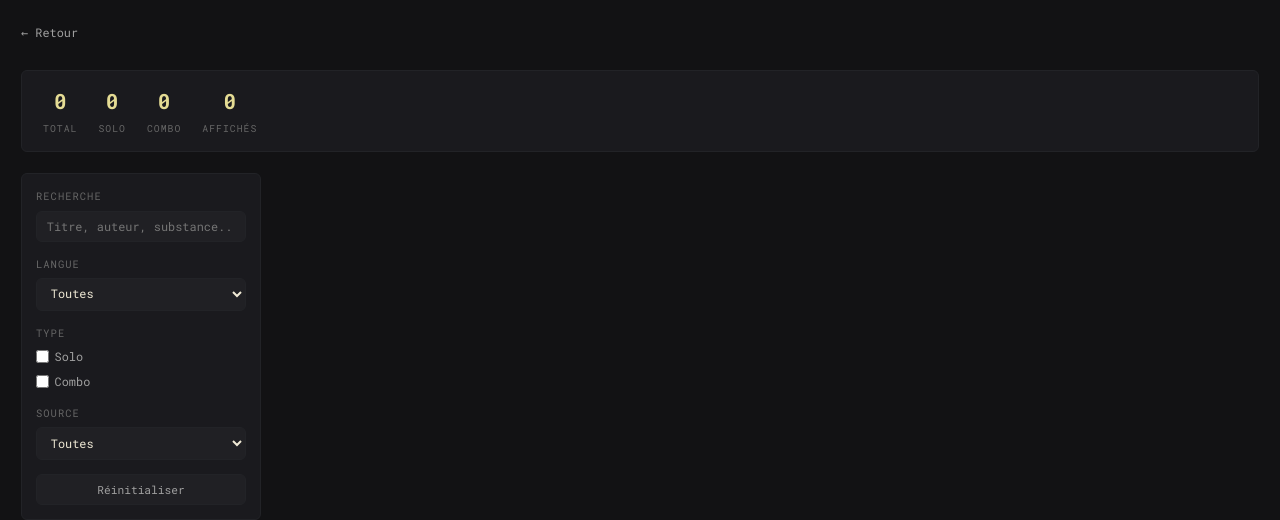
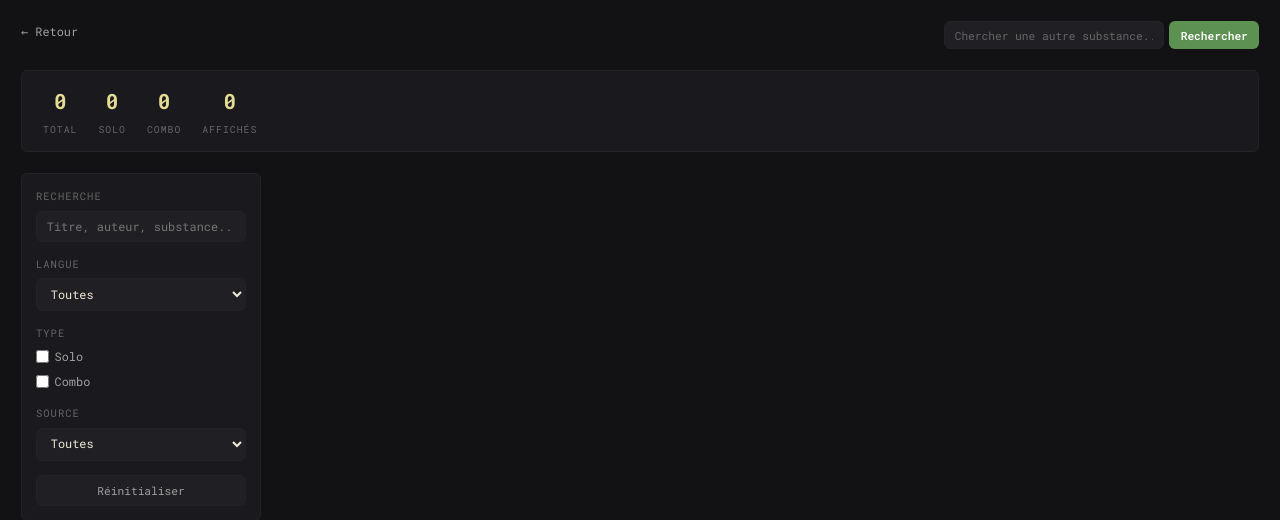
Before and after one commit to Dayti-0/TripReport-Webapp, a Flask app: template templates/substance.html in a window 1280 px wide. Shown: the top 520 px of the page. Run offline with Flask 3, Linux system fonts and the light colour scheme; the template is opened without the code that fills it, so the values that code supplies are empty; some libraries are stand-ins or nearby versions.

Commit message:
Add title translation, weight conversion to kg, incremental downloads, and multi-substance search
- Translate report titles (en→fr) and display translated titles in cards and report pages
- Convert body_weight from lbs to kg and translate gender to French
- Make get_cached_report_ids check actual files on disk for reliable incremental downloads
- Always trigger scraping on substance page visit to resume incomplete downloads
- Add search bar on substance page to navigate to other substances while downloading

https://claude.ai/code/session_01HMHsP2oTahpG4tbsBCRDDk

```diff
--- a/static/css/style.css
+++ b/static/css/style.css
@@ -236,6 +236,56 @@ a:hover {
     margin-bottom: 1.5rem;
 }
 
+.substance-header-top {
+    display: flex;
+    justify-content: space-between;
+    align-items: center;
+    margin-bottom: 0.5rem;
+}
+
+.substance-search-form {
+    display: flex;
+    gap: 0.4rem;
+}
+
+.substance-search-input {
+    padding: 0.4rem 0.7rem;
+    background: var(--bg-tertiary);
+    border: 1px solid var(--border);
+    border-radius: var(--radius);
+    color: var(--text-primary);
+    font-family: var(--font-mono);
+    font-size: 0.8rem;
+    outline: none;
+    width: 220px;
+    transition: border-color 0.2s;
+}
+
+.substance-search-input:focus {
+    border-color: var(--green);
+}
+
+.substance-search-input::placeholder {
+    color: var(--text-muted);
+}
+
+.substance-search-btn {
+    padding: 0.4rem 0.8rem;
+    background: var(--green);
+    border: none;
+    border-radius: var(--radius);
+    color: #fff;
+    font-family: var(--font-mono);
+    font-size: 0.8rem;
+    font-weight: 600;
+    cursor: pointer;
+    transition: background-color 0.2s;
+}
+
+.substance-search-btn:hover {
+    background: var(--green-dim);
+}
+
 .back-link {
     font-size: 0.85rem;
     color: var(--text-secondary);
@@ -440,6 +490,12 @@ a:hover {
     color: var(--beige);
     border-radius: 3px;
     border: 1px solid rgba(206, 145, 120, 0.25);
+}
+
+.card-weight {
+    font-size: 0.7rem;
+    color: var(--text-secondary);
+    margin-bottom: 0.4rem;
 }
 
 .card-footer {
@@ -694,6 +750,16 @@ a:hover {
         width: 100%;
     }
 
+    .substance-header-top {
+        flex-direction: column;
+        align-items: flex-start;
+        gap: 0.5rem;
+    }
+
+    .substance-search-input {
+        width: 160px;
+    }
+
     .substance-title {
         font-size: 1.5rem;
     }
--- a/static/js/main.js
+++ b/static/js/main.js
@@ -35,10 +35,10 @@
             updateStats();
         }
 
-        // If no cached reports or we want to check for new ones, start scraping
-        if (!CACHED_INDEX || !CACHED_INDEX.reports || CACHED_INDEX.reports.length === 0) {
-            startScraping();
-        }
+        // Always start scraping to check for new/missing reports.
+        // The backend skips already-cached reports and will quickly finish
+        // if everything is already downloaded.
+        startScraping();
 
         // Setup event listeners
         setupFilters();
@@ -182,12 +182,17 @@
             : '<span class="card-type-badge badge-solo">solo</span>';
 
         card.innerHTML =
-            '<div class="card-title">' + escapeHtml(report.title) + '</div>' +
+            '<div class="card-title">' + escapeHtml(report.title_translated || report.title) + '</div>' +
             '<div class="card-meta">' +
                 escapeHtml(report.author || "Anonyme") +
                 (report.date ? ' &middot; ' + escapeHtml(report.date) : '') +
             '</div>' +
             '<div class="card-substances">' + substancesHtml + '</div>' +
+            (report.body_weight_kg || report.body_weight
+                ? '<div class="card-weight">' + escapeHtml(report.body_weight_kg || report.body_weight) +
+                  (report.gender_fr || report.gender ? ' &middot; ' + escapeHtml(report.gender_fr || report.gender) : '') +
+                  '</div>'
+                : '') +
             (report.categories
                 ? '<div class="card-categories">' + escapeHtml(report.categories) + '</div>'
                 : '') +
@@ -248,6 +253,7 @@
             // Search filter
             if (searchTerm) {
                 var searchIn = (
+                    (r.title_translated || "") + " " +
                     (r.title || "") + " " +
                     (r.author || "") + " " +
                     (r.substances_text || "") + " " +
--- a/templates/substance.html
+++ b/templates/substance.html
@@ -21,7 +21,19 @@
     <div class="substance-page">
         <!-- Header -->
         <header class="substance-header">
-            <a href="/" class="back-link">&larr; Retour</a>
+            <div class="substance-header-top">
+                <a href="/" class="back-link">&larr; Retour</a>
+                <form class="substance-search-form" id="substanceSearchForm">
+                    <input
+                        type="text"
+                        id="substanceSearchInput"
+                        class="substance-search-input"
+                        placeholder="Chercher une autre substance..."
+                        autocomplete="off"
+                    >
+                    <button type="submit" class="substance-search-btn">Rechercher</button>
+                </form>
+            </div>
             <h1 class="substance-title">{{ substance_name }}</h1>
         </header>
 
@@ -93,6 +105,16 @@
         const SUBSTANCE_NAME = {{ substance_name | tojson }};
         const CACHED_INDEX = {{ cached_index | tojson }};
     </script>
+    <script>
+        // Search for another substance from the substance page
+        document.getElementById('substanceSearchForm').addEventListener('submit', function(e) {
+            e.preventDefault();
+            var substance = document.getElementById('substanceSearchInput').value.trim();
+            if (substance) {
+                window.location.href = '/substance/' + encodeURIComponent(substance);
+            }
+        });
+    </script>
     <script src="{{ url_for('static', filename='js/main.js') }}"></script>
 </body>
 </html>
--- a/translator/translate.py
+++ b/translator/translate.py
@@ -14,6 +14,18 @@ RETRY_DELAY = 2.0  # seconds between retries
 # Patterns to preserve (timestamps, substance names patterns)
 TIMESTAMP_PATTERN = re.compile(r"(T\+\d+:\d+(?::\d+)?)")
 TIME_PATTERN = re.compile(r"(\d{1,2}:\d{2}\s*(?:am|pm|AM|PM)?)")
+
+# Weight conversion: 1 lb = 0.453592 kg
+LB_TO_KG = 0.453592
+WEIGHT_LB_PATTERN = re.compile(r"([\d.]+)\s*(lbs?|pounds?)", re.IGNORECASE)
+WEIGHT_KG_PATTERN = re.compile(r"([\d.]+)\s*kg", re.IGNORECASE)
+
+# Gender translation map
+GENDER_MAP = {
+    "male": "Homme",
+    "female": "Femme",
+    "not specified": "Non spécifié",
+}
 
 
 def _split_into_chunks(text: str, max_size: int = MAX_CHUNK_SIZE) -> list[str]:
@@ -151,22 +163,73 @@ def translate_text(text: str, source: str = "en", target: str = "fr") -> Optiona
     return result
 
 
+def convert_weight_to_kg(weight_str: str) -> str:
+    """Convert a weight string (e.g. '120 lb', '165 lbs') to kg.
+
+    Returns the weight in kg as a string like '54.4 kg'.
+    If already in kg or cannot parse, returns the original string.
+    """
+    if not weight_str or not weight_str.strip():
+        return ""
+
+    # Try to parse pounds
+    match = WEIGHT_LB_PATTERN.search(weight_str)
+    if match:
+        lbs = float(match.group(1))
+        kg = lbs * LB_TO_KG
+        return f"{kg:.1f} kg"
+
+    # Already in kg
+    match = WEIGHT_KG_PATTERN.search(weight_str)
+    if match:
+        return weight_str.strip()
+
+    # Can't parse, return as-is
+    return weight_str
+
+
+def translate_gender(gender: str) -> str:
+    """Translate gender string to French."""
+    if not gender:
+        return ""
+    return GENDER_MAP.get(gender.strip().lower(), gender)
+
+
 def translate_report(report: dict) -> dict:
-    """Translate a report's body text if needed.
+    """Translate a report's title and body text if needed.
 
+    Also converts body_weight to kg and translates gender.
     Modifies the report dict in place and returns it.
     Only translates if language is not 'fr'.
     """
+    # Always convert weight and translate gender regardless of language
+    if report.get("body_weight"):
+        report["body_weight_kg"] = convert_weight_to_kg(report["body_weight"])
+
+    if report.get("gender"):
+        report["gender_fr"] = translate_gender(report["gender"])
+
     if report.get("language") == "fr":
         report["body_translated"] = report.get("body_original", "")
+        report["title_translated"] = report.get("title", "")
         return report
 
+    # Translate title
+    title = report.get("title", "")
+    if title:
+        print(f"[translator] Translating title: '{title}'")
+        title_translated = translate_text(title, source="en", target="fr")
+        report["title_translated"] = title_translated if title_translated else title
+    else:
+        report["title_translated"] = ""
+
+    # Translate body
     body = report.get("body_original", "")
     if not body:
         report["body_translated"] = ""
         return report
 
-    print(f"[translator] Translating report '{report.get('title', '?')}' ({len(body)} chars)...")
+    print(f"[translator] Translating report '{title}' ({len(body)} chars)...")
     translated = translate_text(body, source="en", target="fr")
 
     if translated:
```
Also changed, not shown: templates/report.html (+9 -3 lines), 1 other file.
